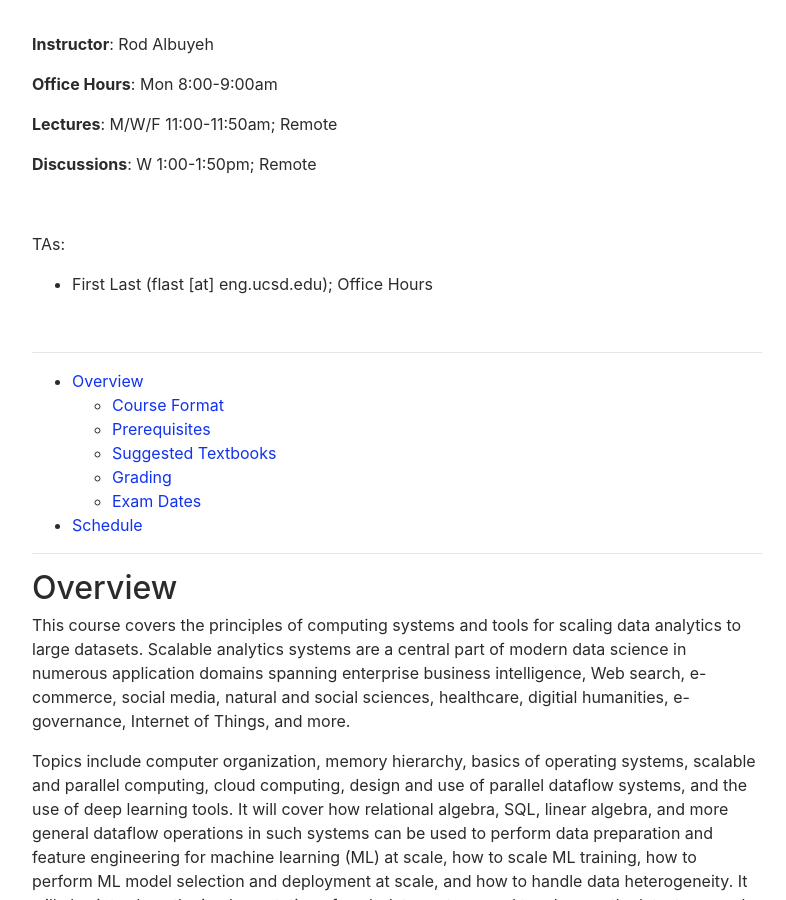
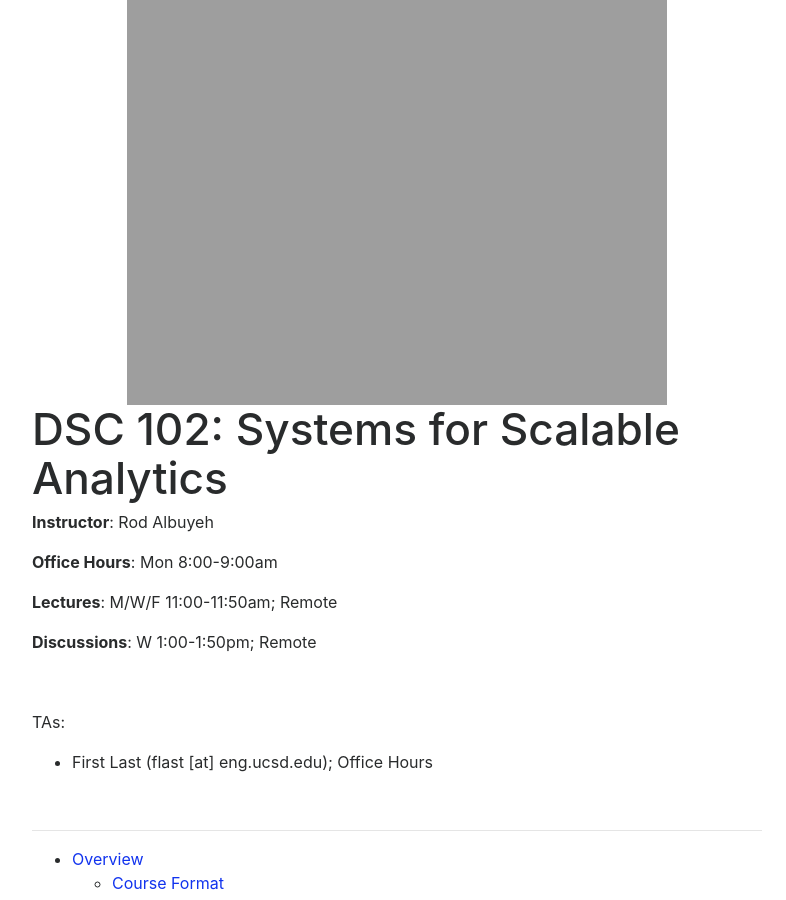
Before and after one commit to albuyeh/dsc102-spring-2021, a Jekyll site: the page built from docs/index.md, in a window 1280 px wide and 900 px high. Shown: the whole window, without its empty margins (243-1029 px from the left). Built offline with Jekyll 4.4.1, drawn with Linux system fonts in a browser that asks for light colours; nearby versions of some CDN libraries; our own code applies the rules of GitHub Pages for plain Markdown files.

Commit message:
adding layout

```diff
--- a/docs/index.md
+++ b/docs/index.md
@@ -1,3 +1,9 @@
+---
+layout: page
+title: "DSC 102: Systems for Scalable Analytics"
+doodle: "/bd.png"
+permalink: /
+---
 
 **Instructor**: Rod Albuyeh
 
```
Also changed, not shown: 1 other file.
